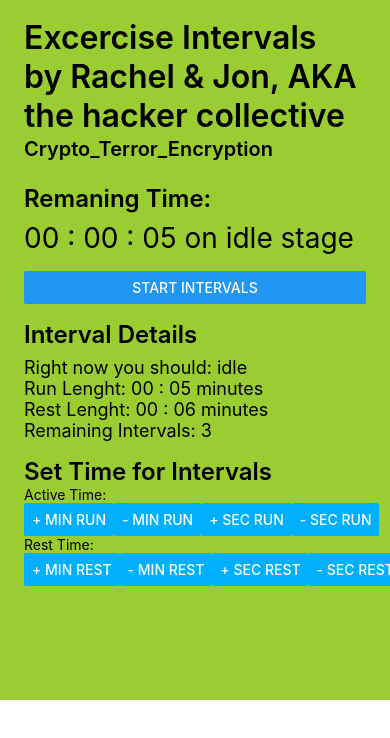
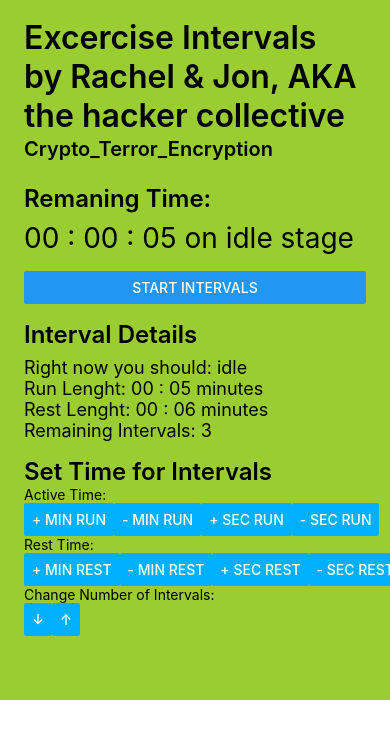
Before and after one commit to MustardJoe/IntervalsV2, a React Native app: screen / in a window 390 px wide. Shown: the top 738 px of the page. Built offline with nearby package versions, Linux system fonts and the light colour scheme; what react-native would draw is missing.

Commit message:
got set number of interval functionality

```diff
--- a/App.js
+++ b/App.js
@@ -92,6 +92,16 @@ class App extends Component {
       if (!timerOn) {
         return this.setState({ lengthOfRest: lengthOfRest - 1000 });
       }
+    },
+    decIntervals: () => {
+      console.log('decIntervals is running');
+      this.setState({ remainingNumbIntvls: this.state.remainingNumbIntvls - 1 });
+      console.log(this.state.remainingNumbIntvls);
+    },
+    incIntervals: () => {
+      console.log('incIntervals is running');
+      this.setState({ remainingNumbIntvls: this.state.remainingNumbIntvls + 1 });
+      console.log(this.state.remainingNumbIntvls);
     },
   }
 
@@ -255,6 +265,8 @@ class App extends Component {
                   decMinutesRest={this.timerSetButtonsFunc.decMinutesRest}
                   incSecondsRest={this.timerSetButtonsFunc.incSecondsRest}
                   decSecondsRest={this.timerSetButtonsFunc.decSecondsRest}
+                  decIntervals={this.timerSetButtonsFunc.decIntervals}
+                  incIntervals={this.timerSetButtonsFunc.incIntervals}
                 />
               </View>
             </View>
--- a/components/controlpanel/ControlPanel.js
+++ b/components/controlpanel/ControlPanel.js
@@ -2,38 +2,6 @@ import React, {Component} from 'react';
 import {View, Text, Button, StyleSheet} from 'react-native';
 
 class ControlPanel extends Component {
-  incMinutesRun = () => {
-    this.props.incMinutesRun();
-  };
-
-  decMinutesRun = () => {
-    this.props.decMinutesRun();
-  };
-
-  incSecondsRun = () => {
-    this.props.incSecondsRun();
-  };
-
-  decSecondsRun = () => {
-    this.props.decSecondsRun();
-  };
-
-  incMinutesRest = () => {
-    this.props.incMinutesRest();
-  };
-
-  decMinutesRest = () => {
-    this.props.decMinutesRest();
-  };
-
-  incSecondsRest = () => {
-    this.props.incSecondsRest();
-  };
-
-  decSecondsRest = () => {
-    this.props.decSecondsRest();
-  };
-
   render() {
     return (
       <View style={styles.controlPanel}>
@@ -42,7 +10,7 @@ class ControlPanel extends Component {
         <View style={styles.buttonContainer}>
           <Button
             style={styles.controlPanelButtons}
-            onPress={this.incMinutesRun}
+            onPress={this.props.incMinutesRun}
             title="+ Min Run"
             color="#00B0FF"
             accessibilityLabel="Add 1 minute to active time."
@@ -57,7 +25,7 @@ class ControlPanel extends Component {
 
           <Button
             style={styles.controlPanelButtons}
-            onPress={this.incSecondsRun}
+            onPress={this.props.incSecondsRun}
             title="+ Sec Run"
             color="#00B0FF"
             accessibilityLabel="Add 1 second to active time."
@@ -99,6 +67,23 @@ class ControlPanel extends Component {
             accessibilityLabel="Subtract 1 second from rest time."
           />
         </View>
+        <View>
+          <Text>Change Number of Intervals:</Text>
+        </View>
+        <View style={styles.buttonContainer}>
+          <Button
+            onPress={this.props.decIntervals}
+            title="↓"
+            color="#00B0FF"
+            accessibilityLabel="Subtract 1 interval."
+          />
+          <Button
+            onPress={this.props.incIntervals}
+            title="↑"
+            color="#00B0FF"
+            accessibilityLabel="Add 1 interval."
+          />
+        </View>
       </View>
     );
   }
```
